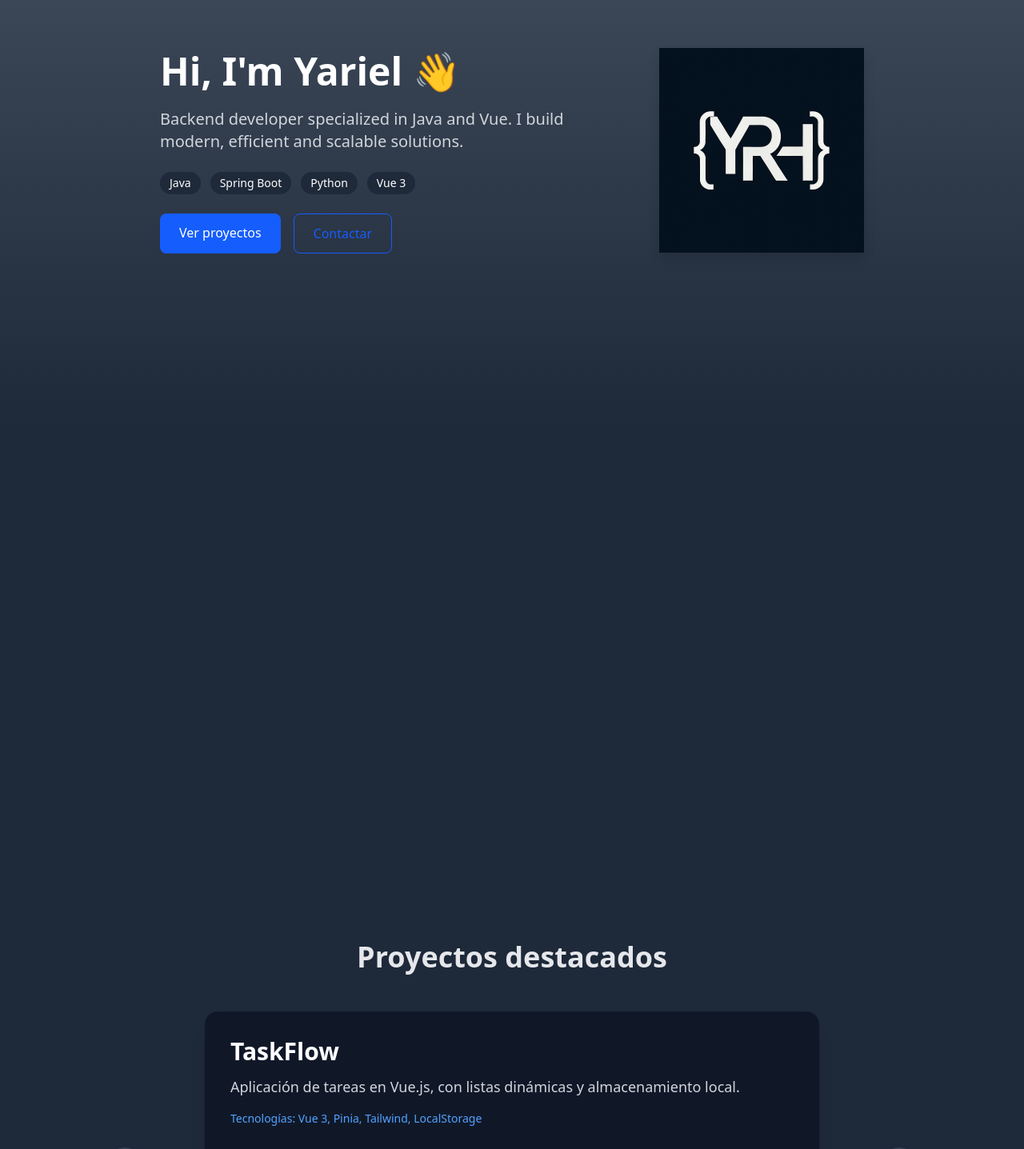
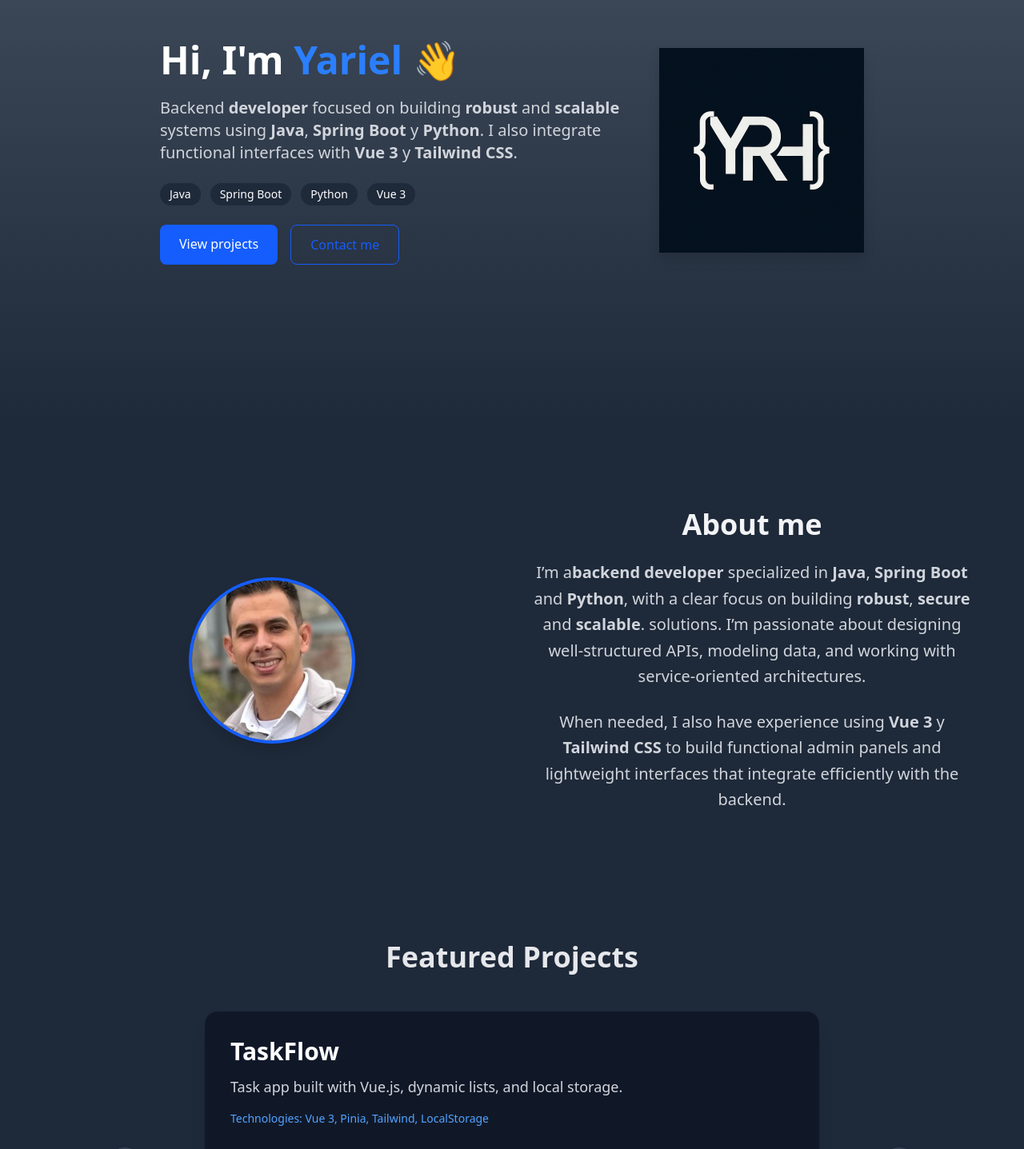
Before and after one commit to Yrobainah/portfolio-yariel, a Vue app: page / in a window 1280 px wide. Shown: the part 260-1697 px from the top of the page at 80% size. Built offline with nearby package versions, Linux system fonts and the light colour scheme.

Commit message:
modificaciones para hacer multilenguaje la web

```diff
--- a/src/components/About.vue
+++ b/src/components/About.vue
@@ -19,25 +19,29 @@
 
         <!-- Texto de presentación -->
         <div class="max-w-4xl mx-auto text-center">
-          <h2 class="text-3xl sm:text-4xl font-bold mb-6">Sobre mí</h2>
+          <h2 class="text-3xl sm:text-4xl font-bold mb-6">
+            {{ $t("about.title") }}
+          </h2>
           <p
             class="text-lg sm:text-xl leading-relaxed text-gray-700 dark:text-gray-300"
           >
-            Soy un desarrollador <strong>backend</strong> especializado en
-            <strong>Java</strong>, <strong>Spring Boot</strong> y
-            <strong>Python</strong>, con un enfoque claro en construir
-            soluciones <strong>robustas</strong>, <strong>seguras</strong> y
-            <strong>escalables</strong>. Me apasiona diseñar APIs bien
-            estructuradas, modelar datos y trabajar con arquitecturas orientadas
-            a servicios.
+            {{ $t("about.desc.start")
+            }}<strong>{{ $t("about.desc.backend") }}</strong>
+            {{ $t("about.desc.middle1") }} <strong>Java</strong>,
+            <strong>Spring Boot</strong> {{ $t("about.desc.and") }}
+            <strong>Python</strong>, {{ $t("about.desc.middle2") }}
+            <strong>{{ $t("about.desc.robust") }}</strong
+            >, <strong>{{ $t("about.desc.save") }}</strong>
+            {{ $t("about.desc.and") }}
+            <strong>{{ $t("about.desc.scalable") }}</strong
+            >. {{ $t("about.desc.end1") }}
           </p>
           <p
             class="mt-6 text-lg sm:text-xl leading-relaxed text-gray-700 dark:text-gray-300"
           >
-            Cuando el proyecto lo requiere, también tengo experiencia utilizando
-            <strong>Vue 3</strong> y <strong>Tailwind CSS</strong> para crear
-            paneles administrativos funcionales e interfaces ligeras que se
-            integran eficientemente con el backend.
+            {{ $t("about.desc.end2") }}
+            <strong>Vue 3</strong> y <strong>Tailwind CSS</strong>
+            {{ $t("about.desc.end3") }}
           </p>
         </div>
       </div>
--- a/src/components/Footer.vue
+++ b/src/components/Footer.vue
@@ -5,9 +5,7 @@
     <div
       class="max-w-4xl mx-auto flex flex-col sm:flex-row justify-center items-center gap-4"
     >
-      <p class="text-sm">
-        &copy; 2025 Yariel Hernández. Todos los derechos reservados.
-      </p>
+      <p class="text-sm">&copy; YRH{{ $t("footer") }}</p>
     </div>
   </footer>
 </template>
--- a/src/components/Hero.vue
+++ b/src/components/Hero.vue
@@ -5,15 +5,21 @@
   >
     <!-- Columna izquierda: texto -->
     <div class="text-center md:text-left max-w-xl">
-      <h1
-        class="text-4xl sm:text-5xl font-extrabold leading-tight mb-4"
-        v-html="$t('hero.title')"
-      />
-
-      <p
-        class="text-lg sm:text-xl mb-6 text-gray-700 dark:text-gray-300"
-        v-html="$t('hero.description')"
-      />
+      <h1 class="text-4xl sm:text-5xl font-extrabold leading-tight mb-4">
+        {{ $t("hero.title.start") }}
+        <span class="text-blue-500">{{ $t("hero.title.end") }}</span>
+      </h1>
+      <p class="text-lg sm:text-xl mb-6 text-gray-700 dark:text-gray-300">
+        {{ $t("hero.desc.start") }}
+        <strong>{{ $t("hero.desc.backend") }}</strong>
+        {{ $t("hero.desc.middle1") }}
+        <strong>{{ $t("hero.desc.robust") }}</strong> {{ $t("hero.desc.and") }}
+        <strong>{{ $t("hero.desc.scalable") }}</strong>
+        {{ $t("hero.desc.with") }} <strong>Java</strong>,
+        <strong>Spring Boot</strong> y <strong>Python</strong>.
+        {{ $t("hero.desc.end1") }} <strong>Vue 3</strong> y
+        <strong>Tailwind CSS</strong>.
+      </p>
 
       <!-- Stack -->
       <div class="flex flex-wrap gap-3 mb-6 justify-center md:justify-start">
@@ -40,13 +46,15 @@
         <a
           href="#proyectos"
           class="px-6 py-3 bg-blue-600 hover:bg-blue-700 text-white rounded-lg font-medium transition"
-          v-html="$t('hero.projectsButton')"
-        />
+        >
+          {{ $t("hero.buttonProjects") }}
+        </a>
         <a
           href="#contacto"
           class="px-6 py-3 border border-blue-600 text-blue-600 hover:bg-blue-50 dark:hover:bg-gray-800 rounded-lg font-medium transition"
-          v-html="$t('hero.contactButton')"
-        />
+        >
+          {{ $t("hero.buttonContact") }}
+        </a>
       </div>
     </div>
 
--- a/src/components/Projects.vue
+++ b/src/components/Projects.vue
@@ -4,7 +4,9 @@
     class="py-24 bg-gray-300 dark:bg-gray-800 dark:text-gray-200 transition-colors duration-500"
   >
     <div class="max-w-5xl mx-auto text-center">
-      <h2 class="text-3xl sm:text-4xl font-bold mb-12">Proyectos destacados</h2>
+      <h2 class="text-3xl sm:text-4xl font-bold mb-12">
+        {{ $t("projects.title") }}
+      </h2>
 
       <!-- Carrusel -->
       <div class="relative overflow-hidden">
@@ -28,7 +30,7 @@
                   {{ project.description }}
                 </p>
                 <p class="text-sm text-blue-400 mb-4">
-                  Tecnologías: {{ project.tech }}
+                  {{ $t("projects.technologies") }}: {{ project.tech }}
                 </p>
               </div>
               <a
@@ -36,7 +38,7 @@
                 target="_blank"
                 class="text-blue-500 font-semibold hover:underline self-start"
               >
-                Ver repositorio →
+                {{ $t("projects.viewRepo") }}
               </a>
             </div>
           </div>
@@ -74,33 +76,14 @@
 
 <script setup>
 import { ref, onMounted, onUnmounted } from "vue";
+import { useI18n } from "vue-i18n";
+
+const { tm } = useI18n();
+
+const projects = tm("projects.list");
 
 const active = ref(0);
 const interval = ref(null);
-
-const projects = [
-  {
-    title: "TradeSphere",
-    description:
-      "Sistema completo para la gestión de comercio con autenticación JWT, PostgreSQL y microservicios.",
-    tech: "Java, PostgreSQL, JWT, REST",
-    link: "#",
-  },
-  {
-    title: "TaskFlow",
-    description:
-      "Aplicación de tareas en Vue.js, con listas dinámicas y almacenamiento local.",
-    tech: "Vue 3, Pinia, Tailwind, LocalStorage",
-    link: "#",
-  },
-  {
-    title: "EasyStock",
-    description:
-      "Herramienta simple para el control de inventario en tiendas pequeñas, con estadísticas básicas.",
-    tech: "Vue 3, Chart.js, Tailwind",
-    link: "#",
-  },
-];
 
 // Navegación manual
 const next = () => {
--- a/src/components/Services.vue
+++ b/src/components/Services.vue
@@ -4,7 +4,9 @@
     class="py-24 bg-gray-300 dark:bg-gray-800 text-gray-900 dark:text-gray-100 transition-colors duration-500 px-6"
   >
     <div class="max-w-6xl mx-auto text-center" data-aos="slide-right">
-      <h2 class="text-3xl sm:text-4xl font-bold mb-12">Servicios</h2>
+      <h2 class="text-3xl sm:text-4xl font-bold mb-12">
+        {{ $t("services.title") }}
+      </h2>
 
       <div class="grid gap-8 grid-cols-1 sm:grid-cols-2 lg:grid-cols-3">
         <div
@@ -23,26 +25,8 @@
 </template>
 
 <script setup>
-const services = [
-  {
-    title: "Desarrollo de APIs seguras",
-    description:
-      "Construcción de APIs RESTful con autenticación y buenas prácticas usando Java y PostgreSQL.",
-  },
-  {
-    title: "Dashboards y paneles admin",
-    description:
-      "Diseño de interfaces funcionales para visualizar datos, administrar usuarios o gestionar contenido.",
-  },
-  {
-    title: "Aplicaciones con Vue",
-    description:
-      "Apps modernas, rápidas y escalables usando Vue 3, Pinia, Tailwind y Vite.",
-  },
-  {
-    title: "Optimización y mantenimiento",
-    description:
-      "Auditoría de proyectos existentes, mejoras de rendimiento y soporte técnico continuo.",
-  },
-];
+import { useI18n } from "vue-i18n";
+
+const { tm } = useI18n();
+const services = tm("services.list");
 </script>
--- a/src/locales/en.json
+++ b/src/locales/en.json
@@ -1,24 +1,92 @@
 {
-  "hero.title": "Hi, I'm Yariel 👋",
-  "hero.description": "Backend developer specialized in Java and Vue. I build modern, efficient and scalable solutions.",
-  "hero.button": "View projects",
-  "footer.copyright": "© 2025 Yariel. All rights reserved.",
-  "projects.title": "Projects",
-  "projects.description": "Here are some of the projects I've worked on.",
-  "projects.view": "View project",
-  "projects.more": "More projects",
-  "about.title": "About Me",
-  "about.description": "I am a passionate backend developer with a focus on Java and Vue. I love building scalable and efficient applications.",
-  "about.skills": "Skills",
-  "about.experience": "Experience",
-  "navbar.home": "Home",
-  "navbar.projects": "Projects",
-  "navbar.about": "About",
-  "navbar.contact": "Contact",
-  "contact.title": "Get in Touch",
-  "contact.description": "Feel free to reach out if you have any questions or want to collaborate.",
-  "contact.form.name": "Your Name",
-  "contact.form.email": "Your Email",
-  "contact.form.message": "Your Message",
-  "contact.form.send": "Send Message"
+  "hero": {
+    "title": {
+      "start": "Hi, I'm",
+      "end": " Yariel 👋"
+    },
+    "desc": {
+      "start": "Backend",
+      "backend": "developer",
+      "middle1": "focused on building",
+      "robust": "robust",
+      "and": "and",
+      "scalable": "scalable",
+      "with": "systems using",
+      "stack": "Java, Spring Boot, and Python",
+      "end1": "I also integrate functional interfaces with"
+    },
+    "buttonProjects": "View projects",
+    "buttonContact": "Contact me"
+  },
+  "about": {
+    "title": "About me",
+    "desc": {
+      "start": "I’m a",
+      "backend": "backend developer",
+      "middle1": "specialized in",
+      "and": "and",
+      "middle2": "with a clear focus on building",
+      "robust": "robust",
+      "scalable": "scalable",
+      "save": "secure",
+      "end1": "solutions. I’m passionate about designing well-structured APIs, modeling data, and working with service-oriented architectures.",
+      "end2": "When needed, I also have experience using",
+      "end3": "to build functional admin panels and lightweight interfaces that integrate efficiently with the backend."
+    }
+  },
+  "projects": {
+    "title": "Featured Projects",
+    "viewRepo": "View repository →",
+    "technologies": "Technologies",
+    "list": [
+      {
+        "title": "TradeSphere",
+        "description": "A complete system for commerce management with JWT authentication, PostgreSQL, and microservices.",
+        "tech": "Java, PostgreSQL, JWT, REST",
+        "repo": "#"
+      },
+      {
+        "title": "TaskFlow",
+        "description": "Task app built with Vue.js, dynamic lists, and local storage.",
+        "tech": "Vue 3, Pinia, Tailwind, LocalStorage",
+        "repo": "#"
+      },
+      {
+        "title": "EasyStock",
+        "description": "Simple inventory management tool for small stores with basic analytics.",
+        "tech": "Vue 3, Chart.js, Tailwind",
+        "repo": "#"
+      }
+    ]
+  },
+  "services": {
+    "title": "Services",
+    "list": [
+      {
+        "title": "Secure API Development",
+        "description": "Building RESTful APIs with authentication and best practices using Java and PostgreSQL."
+      },
+      {
+        "title": "Dashboards and admin panels",
+        "description": "Backend-focused dashboards and admin panels powered by Spring Boot and secure APIs."
+      },
+      {
+        "title": "Applications with Vue3",
+        "description": "Modern, fast, and scalable apps using Vue 3, Pinia, Tailwind, and Vite."
+      },
+      {
+        "title": "Optimization and maintenance",
+        "description": "Auditing existing projects, improving performance, and providing ongoing technical support."
+      }
+    ]
+  },
+  "contacto": {
+    "title": "Contact",
+    "middle": "If you're interested in working with me or discussing a project, feel free to get in touch!",
+    "mailTo": "Send email",
+    "gitView": "View GitHub",
+    "linkedInView": "View LinkedIn",
+    "end": "You can also find me on LinkedIn and GitHub to see more about my work and experience."
+  },
+  "footer": "All rights reserved."
 }
--- a/src/locales/es.json
+++ b/src/locales/es.json
@@ -1,25 +1,92 @@
 {
-  "hero.title": "Hola, soy Yariel 👋",
-  "hero.description": "Desarrollador <strong>backend</strong> enfocado en construir sistemas <strong>robustos</strong> y <strong>escalables</strong> con <strong>Java</strong>, <strong>Spring Boot</strong> y <strong>Python</strong>. También integro interfaces funcionales con <strong>Vue 3</strong> y <strong>Tailwind CSS</strong>.",
-  "hero.projectsButton": "Ver proyectos",
-  "hero.contactButton": "Contactar",
-    "footer.copyright": "© 2025 Yariel. Todos los derechos reservados.",
-    "projects.title": "Proyectos",
-  "projects.description": "Aquí están algunos de los proyectos en los que he trabajado.",
-    "projects.view": "Ver proyecto",
-    "projects.more": "Más proyectos",
-    "about.title": "Sobre mí",
-    "about.description": "Soy un desarrollador backend apasionado con enfoque en Java y Vue. Me encanta construir aplicaciones escalables y eficientes.",
-    "about.skills": "Habilidades",
-    "about.experience": "Experiencia",
-    "navbar.home": "Inicio",
-    "navbar.projects": "Proyectos",
-    "navbar.about": "Sobre mí",
-    "navbar.contact": "Contacto",
-    "contact.title": "Ponte en contacto",
-    "contact.description": "No dudes en contactarme si tienes alguna pregunta o quieres colaborar.",
-    "contact.form.name": "Tu nombre",
-    "contact.form.email": "Tu correo electrónico",
-    "contact.form.message": "Tu mensaje",
-    "contact.form.send": "Enviar mensaje"
+  "hero": {
+    "title": {
+      "start":"Hola, soy",
+      "end":" Yariel 👋"},
+    "desc": {
+      "start": "Desarrollador",
+      "backend": "backend",
+      "middle1": "enfocado en construir sistemas",
+      "robust": "robustos",
+      "and": "y",
+      "scalable": "escalables",
+      "with": "con",
+      "stack": "Java, Spring Boot y Python",
+      "end1": "También integro interfaces funcionales con"
+    },
+    "buttonProjects": "Ver proyectos",
+    "buttonContact": "Contáctame"
+  },
+  "about":{
+    "title": "Sobre mí",
+    "desc": {
+      "start": "Soy un desarrollador ",
+      "backend": "backend",
+      "middle1": "especializado en",
+      "and":"y",
+      "middle2": "con un enfoque claro en construir soluciones",
+      "robust": "robustas",
+      "scalable": "escalables",
+      "save": "seguras",
+      "end1":"Me apasiona diseñar APIs bien estructuradas, modelar datos y trabajar con arquitecturas orientadas a servicios.",
+      "end2": "Cuando el proyecto lo requiere, también tengo experiencia utilizando",
+      "end3": "para crear paneles administrativos funcionales e interfaces ligeras que se integran eficientemente con el backend."
+    }
+  },
+  "projects": {
+    "title": "Proyectos destacados",
+    "viewRepo": "Ver repositorio →",
+    "technologies": "Tecnologías",
+    "list": [
+      {
+        "title": "TradeSphere",
+        "description": "Sistema completo para la gestión de comercio con autenticación JWT, PostgreSQL y microservicios.",
+        "tech": "Java, PostgreSQL, JWT, REST",
+        "repo": "#"
+      },
+      {
+        "title": "TaskFlow",
+        "description": "Aplicación de tareas en Vue.js, con listas dinámicas y almacenamiento local.",
+        "tech": "Vue 3, Pinia, Tailwind, LocalStorage",
+        "repo": "#"
+      },
+      {
+        "title": "EasyStock",
+        "description": "Herramienta simple para el control de inventario en tiendas pequeñas, con estadísticas básicas.",
+        "tech": "Vue 3, Chart.js, Tailwind",
+        "repo": "#"
+      }
+    ]
+  },
+  "services": {
+    "title": "Servicios",
+    "list": [
+      {
+        "title": "Desarrollo de APIs seguras",
+        "description": "Construcción de APIs RESTful con autenticación y buenas prácticas usando Java y PostgreSQL."
+      },
+      {
+        "title": "Dashboards y paneles admin",
+        "description": "Construcción de APIs RESTful con autenticación y buenas prácticas usando Java y PostgreSQL."
+      },
+      {
+        "title": "Aplicaciones con Vue3",
+        "description": "Apps modernas, rápidas y escalables usando Vue 3, Pinia, Tailwind y Vite."
+      }
+      ,
+      {
+        "title": "Optimización y mantenimiento",
+        "description": "Auditoría de proyectos existentes, mejoras de rendimiento y soporte técnico continuo."
+      }
+    ]
+  },
+  "contacto":{
+    "title":"Contacto",
+    "middle": "Si estás interesado en trabajar conmigo o quieres hablar sobre un proyecto, ¡no dudes en escribirme!",
+    "mailTo": "Enviar email",
+    "gitView": "Ver GitHub",
+    "linkedInView": "Ver LinkedIn",
+    "end":"También puedes encontrarme en LinkedIn y GitHub para ver más sobre mi trabajo y experiencia."
+  },
+  "footer": " Todos los derechos reservados."
 }
```
Also changed, not shown: src/App.vue (+8 -0 lines), src/components/Contact.vue (+8 -8 lines), src/main.js (+1 -12 lines).
